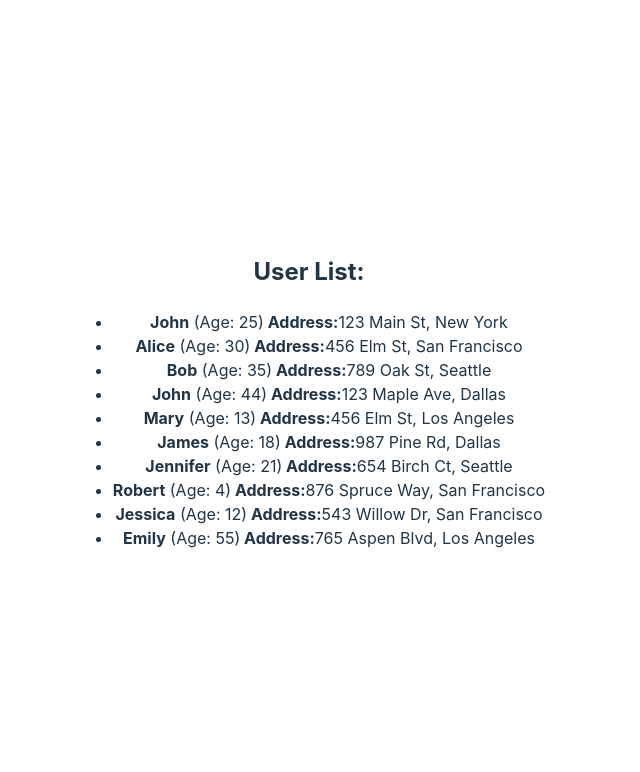
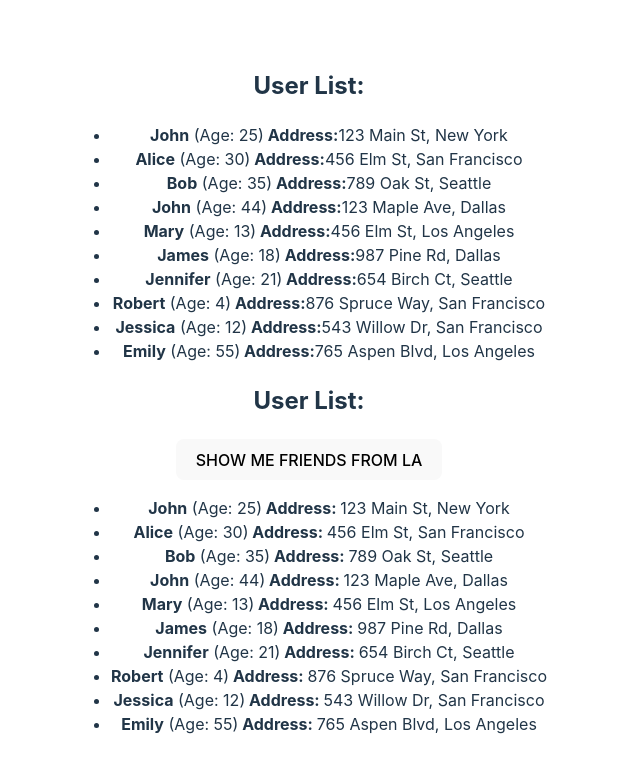
Before and after one commit to Yuliya9449/homework-front-main, a React (Vite) app in the folder homework-front-main/: page / in a window 1280 px wide. Shown: the top 772 px of the page, without its empty margins (331-971 px from the left). Built offline with nearby package versions, Linux system fonts and the light colour scheme.

Commit message:
feat: complete home work 2

```diff
--- a/homework-front-main/src/App.tsx
+++ b/homework-front-main/src/App.tsx
@@ -1,11 +1,12 @@
 import './App.css';
 import { HW1 } from './HW/1/HW1';
+import { HW2 } from './HW/2/HW2';
 
 export const App = () => {
   return (
     <>
       <HW1 />
-      {/* <HW2 /> */}
+      <HW2 />
       {/* <HW3 /> */}
       {/* <HW4 /> */}
     </>
--- a/homework-front-main/src/HW/2/CurrentUser.tsx
+++ b/homework-front-main/src/HW/2/CurrentUser.tsx
@@ -1,14 +1,15 @@
-// import { UserType } from './HW2';
+import { UserType } from './HW2';
 
-// type CurrentUserPropsType = {
-//   user: any // пропиши типизацию
-// };
+type CurrentUserPropsType = {
+  user: UserType; // пропиши типизацию
+};
 
-// export const CurrentUser = (props: CurrentUserPropsType) => {
-//   return (
-//     <li key={props.user.id} id={`hw02-user-${props.user.id}`}>
-//       <strong>{props.user.name}</strong> (Age: {props.user.age})<strong> Address: </strong>
-//       {props.user.address.street}, {props.user.address.city}
-//     </li>
-//   );
-// };
+export const CurrentUser = (props: CurrentUserPropsType) => {
+  return (
+    <li key={props.user.id} id={`hw02-user-${props.user.id}`}>
+      <strong>{props.user.name}</strong> (Age: {props.user.age})
+      <strong> Address: </strong>
+      {props.user.address.street}, {props.user.address.city}
+    </li>
+  );
+};
--- a/homework-front-main/src/HW/2/HW2.tsx
+++ b/homework-front-main/src/HW/2/HW2.tsx
@@ -1,59 +1,111 @@
-// import { useState } from 'react';
-// import { UserList2 } from './UserList2';
+import { useState } from 'react';
+import { UserList2 } from './UserList2';
 
-// export type AddressType = {
-//   street: string;
-//   city: string;
-// };
+export type AddressType = {
+  street: string;
+  city: string;
+};
 
-// export type UserType = {
-//   id: number;
-//   name: string;
-//   age: number;
-//   address: any; // пропиши типизацию
-// };
+export type UserType = {
+  id: number;
+  name: string;
+  age: number;
+  address: AddressType; // пропиши типизацию
+};
 
-// export type UsersObjectType = {
-//   myFriends: any; // пропиши типизацию
-// };
+export type UsersObjectType = {
+  myFriends: UserType[]; // пропиши типизацию
+};
 
-// export const HW2 = () => {
+export const HW2 = () => {
+  // 1️⃣ Раскомментируйте JSX (UserList2.tsx) и вы увидите,
+  // что приложение начнет гореть красным и ругаться 😡
+  // 2️⃣ Ваша задача: ❗ПОЧИНИТЬ ПРОЕКТ❗
+  // - прописать типизацию, где необходимо
+  // - починить все, что горит красным
+  // - дописать функциональность (где указано комментариями)
+  // - приложение должно компилироваться и запускаться в браузере
 
-//   // 1️⃣ Раскомментируйте JSX (UserList2.tsx) и вы увидите,
-//   // что приложение начнет гореть красным и ругаться 😡
-//   // 2️⃣ Ваша задача: ❗ПОЧИНИТЬ ПРОЕКТ❗
-//   // - прописать типизацию, где необходимо
-//   // - починить все, что горит красным
-//   // - дописать функциональность (где указано комментариями)
-//   // - приложение должно компилироваться и запускаться в браузере
+  // ❗ Массив с данными не трогаем!
 
-//   // ❗ Массив с данными не трогаем!
+  const users: UsersObjectType = {
+    myFriends: [
+      {
+        id: 1,
+        name: 'John',
+        age: 25,
+        address: { street: '123 Main St', city: 'New York' },
+      },
+      {
+        id: 2,
+        name: 'Alice',
+        age: 30,
+        address: { street: '456 Elm St', city: 'San Francisco' },
+      },
+      {
+        id: 3,
+        name: 'Bob',
+        age: 35,
+        address: { street: '789 Oak St', city: 'Seattle' },
+      },
+      {
+        id: 4,
+        name: 'John',
+        age: 44,
+        address: { street: '123 Maple Ave', city: 'Dallas' },
+      },
+      {
+        id: 5,
+        name: 'Mary',
+        age: 13,
+        address: { street: '456 Elm St', city: 'Los Angeles' },
+      },
+      {
+        id: 6,
+        name: 'James',
+        age: 18,
+        address: { street: '987 Pine Rd', city: 'Dallas' },
+      },
+      {
+        id: 7,
+        name: 'Jennifer',
+        age: 21,
+        address: { street: '654 Birch Ct', city: 'Seattle' },
+      },
+      {
+        id: 8,
+        name: 'Robert',
+        age: 4,
+        address: { street: '876 Spruce Way', city: 'San Francisco' },
+      },
+      {
+        id: 9,
+        name: 'Jessica',
+        age: 12,
+        address: { street: '543 Willow Dr', city: 'San Francisco' },
+      },
+      {
+        id: 10,
+        name: 'Emily',
+        age: 55,
+        address: { street: '765 Aspen Blvd', city: 'Los Angeles' },
+      },
+    ],
+  };
 
-//   const users = {
-//     myFriends:[
-//       { id: 1, name: 'John', age: 25, address: { street: '123 Main St', city: 'New York' } },
-//       { id: 2, name: 'Alice', age: 30, address: { street: '456 Elm St', city: 'San Francisco' } },
-//       { id: 3, name: 'Bob', age: 35, address: { street: '789 Oak St', city: 'Seattle' } },
-//       { id: 4, name: 'John', age: 44, address: { street: '123 Maple Ave', city: 'Dallas' } },
-//       { id: 5, name: 'Mary', age: 13, address: { street: '456 Elm St', city: 'Los Angeles' } },
-//       { id: 6, name: 'James', age: 18, address: { street: '987 Pine Rd', city: 'Dallas' } },
-//       { id: 7, name: 'Jennifer', age: 21, address: { street: '654 Birch Ct', city: 'Seattle' } },
-//       { id: 8, name: 'Robert', age: 4, address: { street: '876 Spruce Way', city: 'San Francisco' } },
-//       { id: 9, name: 'Jessica', age: 12, address: { street: '543 Willow Dr', city: 'San Francisco' } },
-//       { id: 10, name: 'Emily', age: 55, address: { street: '765 Aspen Blvd', city: 'Los Angeles' } },
-//     ]
-//   }
+  const [currentUsers, setCurrentUsers] = useState<UsersObjectType>(users);
 
-//   let [currentUsers, setCurrentUsers] = useState<UsersObjectType>(users);
+  const filterUsers = () => {
+    const filteredUsers: UserType[] = users.myFriends.filter(
+      (friend) => friend.address.city === 'Los Angeles',
+    );
+    // 'НУЖНО ПРОФИЛЬТРОВАТЬ ДРУЗЕЙ. ОСТАВЛЯЕМ ТОЛЬКО ТЕХ, КОТОРЫЕ ЖИВУТ В ГОРОДЕ LOS ANGELES';
+    setCurrentUsers({ myFriends: filteredUsers });
+  };
 
-//   const filterUsers = () => {
-//     const filteredUsers = 'НУЖНО ПРОФИЛЬТРОВАТЬ ДРУЗЕЙ. ОСТАВЛЯЕМ ТОЛЬКО ТЕХ, КОТОРЫЕ ЖИВУТ В ГОРОДЕ LOS ANGELES';
-//     setCurrentUsers({ myFriends: filteredUsers });
-//   };
-
-//   return (
-//     <div id={'hw02'}>
-//       <UserList2 users={currentUsers} filterUsers={filterUsers} />
-//     </div>
-//   );
-// };
+  return (
+    <div id={'hw02'}>
+      <UserList2 users={currentUsers} filterUsers={filterUsers} />
+    </div>
+  );
+};
--- a/homework-front-main/src/HW/2/UserList2.tsx
+++ b/homework-front-main/src/HW/2/UserList2.tsx
@@ -1,23 +1,26 @@
-// import {CurrentUser} from './CurrentUser';
-// import {UsersObjectType} from './HW2';
+import { CurrentUser } from './CurrentUser';
+import { UsersObjectType } from './HW2';
 
-// type UserList2PropsType = {
-// 	users: any // пропиши типизацию
-// 	filterUsers: any // пропиши типизацию
-// };
+type UserList2PropsType = {
+  users: UsersObjectType; // пропиши типизацию
+  filterUsers: () => void; // пропиши типизацию
+};
 
-// export const UserList2 = (props: UserList2PropsType) => {
-// 	return (
-// 		<div id={'hw02-users'}>
-// 			<h2>User List:</h2>
+export const UserList2 = ({ users, filterUsers }: UserList2PropsType) => {
+  return (
+    <div id={'hw02-users'}>
+      <h2>User List:</h2>
 
-// 			{/*<button id={'hw02-filter-button'} onClick={() => props.filterUsers}>SHOW ME FRIENDS FROM LA</button>*/}
+      <button id={'hw02-filter-button'} onClick={filterUsers}>
+        SHOW ME FRIENDS FROM LA
+      </button>
 
-// 			{/*<ul>*/}
-// 			{/*  {props.users.myFriends.map((user) => (*/}
-// 			{/*    <ВЫЗЫВАЕМ КОМПОНЕНТУ CurrentUser />*/}
-// 			{/*  ))}*/}
-// 			{/*</ul>*/}
-// 		</div>
-// 	);
-// };
+      <ul>
+        {users.myFriends.map((user) => (
+          <CurrentUser key={user.id} user={user} />
+          // <ВЫЗЫВАЕМ КОМПОНЕНТУ CurrentUser />
+        ))}
+      </ul>
+    </div>
+  );
+};
```
